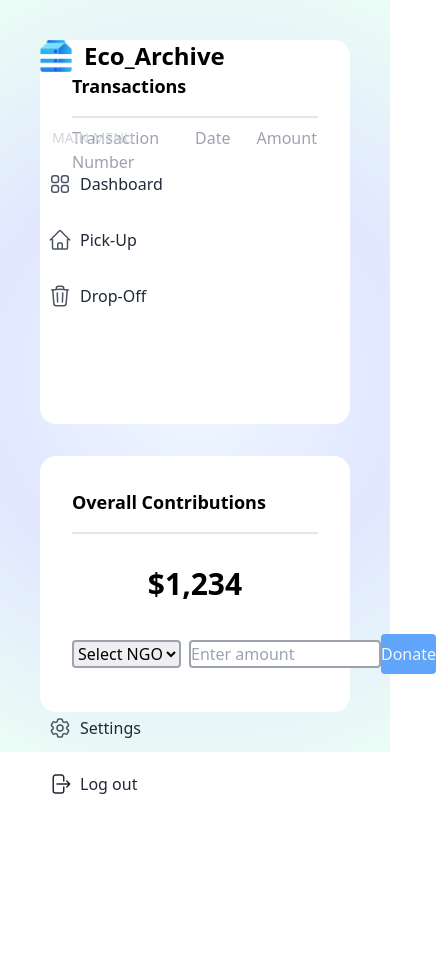
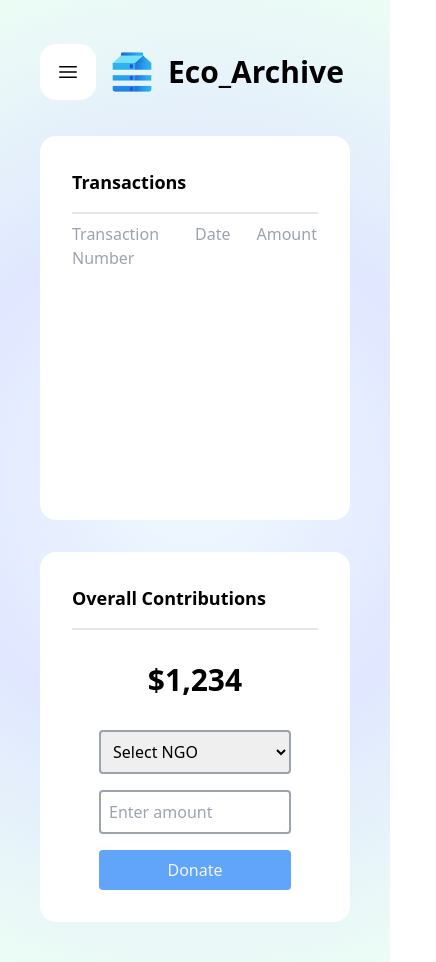
Before and after one commit to anthonyjdam/Eco_Archive, a React (Vite) app in the folder client/: page /customerDashboard in a window 390 px wide. Shown: the whole page, 436 px wide, since content can reach past the window. Before the commit the page ends 844 px from the top, so only its background shows below. Built offline with nearby package versions, Linux system fonts and the light colour scheme.

Commit message:
Responsive mobile customer screens

```diff
--- a/client/src/component/CustomerPages/CustomerDashboard.jsx
+++ b/client/src/component/CustomerPages/CustomerDashboard.jsx
@@ -1,11 +1,55 @@
-import React from "react";
+import React, { useState } from "react";
 import CustomerSidebar from "./CustomerSidebar";
+import logo from "../../newlogo.png";
+
+const hamburger = (
+  <svg
+    xmlns="http://www.w3.org/2000/svg"
+    fill="none"
+    viewBox="0 0 24 24"
+    strokeWidth={1.5}
+    stroke="currentColor"
+    className="w-6 h-6"
+  >
+    <path
+      strokeLinecap="round"
+      strokeLinejoin="round"
+      d="M3.75 6.75h16.5M3.75 12h16.5m-16.5 5.25h16.5"
+    />
+  </svg>
+);
+
+
 
 function CustomerDashboard() {
+  const [nav, setNav] = useState(false);
+
   return (
     <div>
-      <CustomerSidebar />
-      <div className="content md:ml-48 lg:ml-64 bg-[radial-gradient(circle_at_center,_var(--tw-gradient-stops))] from-sky-50 via-indigo-100 to-emerald-50 p-10">
+      <CustomerSidebar nav={nav} setNav={setNav}/>
+
+      {nav ? (
+        <div
+          className="bg-black/60 fixed w-full h-screen z-[5] top-0 left-0"
+          onClick={() => setNav(false)}
+        ></div>
+      ) : (
+        ""
+      )}
+
+      <div className="content flex flex-col gap-8 lg:ml-64 bg-[radial-gradient(circle_at_center,_var(--tw-gradient-stops))] from-sky-50 via-indigo-100 to-emerald-50 p-10 min-h-screen">
+        <div className="header flex items-center h-12 py-8 gap-4 lg:hidden ">
+          <button
+            className="bg-white rounded-2xl p-4 hover:scale-110 transition-transform"
+            onClick={() => {
+              setNav(true);
+            }}
+          >
+            {hamburger}
+          </button>
+          <img src={logo} className="h-auto w-6 xs:w-10" />
+          <h1 className="font-bold text-base xs:text-3xl">Eco_Archive</h1>
+        </div>
         <div className="transactions w-full h-96 bg-white rounded-2xl p-8">
           <div className="border-b-2 pb-4">
             <h3 className="text-lg font-bold">Transactions</h3>
@@ -18,18 +62,21 @@ function CustomerDashboard() {
           {/* TODO: GET request to get the lets say 3-5 most recent transactions */}
           {/* TODO: Figure out how to use Usecontext to set the current user */}
         </div>
-        <div className="contributions w-full h-64 bg-white rounded-2xl p-8 mt-8">
+        <div className="contributions w-full bg-white rounded-2xl p-8">
           <div className="border-b-2 pb-4">
             <h3 className="text-lg font-bold">Overall Contributions</h3>
           </div>
           <div className="text-center py-8 font-bold text-3xl">${"1,234"}</div>
-          <form className="flex items-center justify-evenly">
-            <select className="w-48 border-2 border-gray-400 rounded">
+          <form className="flex flex-col lg:flex-row items-center gap-4 justify-center">
+            <select className="w-48 border-2 border-gray-400 rounded p-2">
               <option className="text-gray-400">Select NGO</option>
               {/* TODO: GET request from the server to get the current NGO's */}
             </select>
             <div>
-              <input className="w-48 ml-2 border-2 border-gray-400 rounded" placeholder="Enter amount"></input>
+              <input
+                className="w-48 border-2 border-gray-400 rounded p-2"
+                placeholder="Enter amount"
+              ></input>
             </div>
             <button
               type="submit"
--- a/client/src/component/CustomerPages/CustomerSettings.jsx
+++ b/client/src/component/CustomerPages/CustomerSettings.jsx
@@ -1,13 +1,59 @@
-import React from 'react'
-import CustomerSidebar from './CustomerSidebar'
+import React, { useState } from "react";
+import CustomerSidebar from "./CustomerSidebar";
+import logo from "../../newlogo.png";
+
+const hamburger = (
+  <svg
+    xmlns="http://www.w3.org/2000/svg"
+    fill="none"
+    viewBox="0 0 24 24"
+    strokeWidth={1.5}
+    stroke="currentColor"
+    className="w-6 h-6"
+  >
+    <path
+      strokeLinecap="round"
+      strokeLinejoin="round"
+      d="M3.75 6.75h16.5M3.75 12h16.5m-16.5 5.25h16.5"
+    />
+  </svg>
+);
 
 function CustomerSettings() {
+
+  const [nav, setNav] = useState(false);
+
+
+
+
   return (
     <div>
-        <CustomerSidebar />
-        <div className="content md:ml-48 lg:ml-64 bg-[#f4f4f7] p-10">
-            CustomerSettings
+      <CustomerSidebar nav={nav} setNav={setNav} />
+
+      {nav ? (
+        <div
+          className="bg-black/60 fixed w-full h-screen z-[5] top-0 left-0"
+          onClick={() => setNav(false)}
+        ></div>
+      ) : (
+        ""
+      )}
+
+      <div className="content flex flex-col gap-8 lg:ml-64 bg-[radial-gradient(circle_at_center,_var(--tw-gradient-stops))] from-sky-50 via-indigo-100 to-emerald-50 p-10 min-h-screen">
+        <div className="header flex items-center h-12 py-8 gap-4 lg:hidden ">
+          <button
+            className="bg-white rounded-2xl p-4 hover:scale-110 transition-transform"
+            onClick={() => {
+              setNav(true);
+            }}
+          >
+            {hamburger}
+          </button>
+          <img src={logo} className="h-auto w-6 xs:w-10" />
+          <h1 className="font-bold text-base xs:text-3xl">Eco_Archive</h1>
         </div>
+        CustomerSettings
+      </div>
     </div>
   )
 }
--- a/client/src/component/CustomerPages/CustomerSidebar.jsx
+++ b/client/src/component/CustomerPages/CustomerSidebar.jsx
@@ -95,18 +95,40 @@ const logOut = (
   </svg>
 );
 
+const xmark = (
+  <svg
+    xmlns="http://www.w3.org/2000/svg"
+    fill="none"
+    viewBox="0 0 24 24"
+    strokeWidth={1.5}
+    stroke="currentColor"
+    className="w-6 h-6"
+  >
+    <path
+      strokeLinecap="round"
+      strokeLinejoin="round"
+      d="M6 18L18 6M6 6l12 12"
+    />
+  </svg>
+);
 
-
-function CustomerSidebar() {
-
+function CustomerSidebar({ nav, setNav }) {
   const { setCurrentUser } = useContext(userContext);
-
   return (
-    <div className="sidebar fixed h-screen md:visible md:w-48 lg:w-64 shrink-0 top-0 left-0 flex flex-col justify-between p-10">
+    <div
+      className={
+        nav
+          ? "fixed top-0 left-0 h-screen shrink-0 flex flex-col w-64 justify-between p-10 bg-white z-10"
+          : "hidden lg:fixed lg:top-0 lg:left-0 lg:h-screen lg:shrink-0 lg:flex lg:flex-col lg:w-64 lg:justify-between lg:p-10 lg:bg-white z-10"
+      }
+    >
       <div className="tophalf flex flex-col gap-14">
-        <div className="title flex items-center gap-3 flex-grow-0">
-          <img src={logo} className="h-auto w-8" />
-          <h2 className="font-bold text-2xl">Eco_Archive</h2>
+        <div className="flex flex-col gap-4">
+          <div className="lg:hidden flex justify-end" onClick={() => setNav(false)}>{xmark}</div>
+          <div className="title flex items-center gap-3 flex-grow-0">
+            <img src={logo} className="h-auto w-8" />
+            <h1 className="font-bold text-2xl">Eco_Archive</h1>
+          </div>
         </div>
         <nav className="flex flex-col gap-4">
           <h3 className="text-gray-300 text-left text-sm ml-3">MAIN MENU</h3>
--- a/client/src/component/CustomerPages/DropOff.jsx
+++ b/client/src/component/CustomerPages/DropOff.jsx
@@ -1,15 +1,60 @@
-import React from 'react'
-import CustomerSidebar from './CustomerSidebar'
+import React, { useState } from "react";
+import CustomerSidebar from "./CustomerSidebar";
+import logo from "../../newlogo.png";
+
+const hamburger = (
+  <svg
+    xmlns="http://www.w3.org/2000/svg"
+    fill="none"
+    viewBox="0 0 24 24"
+    strokeWidth={1.5}
+    stroke="currentColor"
+    className="w-6 h-6"
+  >
+    <path
+      strokeLinecap="round"
+      strokeLinejoin="round"
+      d="M3.75 6.75h16.5M3.75 12h16.5m-16.5 5.25h16.5"
+    />
+  </svg>
+);
 
 function DropOff() {
+
+  const [nav, setNav] = useState(false);
+
+
+
   return (
     <div>
-        <CustomerSidebar />
-        <div className="content md:ml-48 lg:ml-64 bg-[#f4f4f7] p-10">
-            DropOff
+      <CustomerSidebar nav={nav} setNav={setNav} />
+
+      {nav ? (
+        <div
+          className="bg-black/60 fixed w-full h-screen z-[5] top-0 left-0"
+          onClick={() => setNav(false)}
+        ></div>
+      ) : (
+        ""
+      )}
+
+      <div className="content flex flex-col gap-8 lg:ml-64 bg-[radial-gradient(circle_at_center,_var(--tw-gradient-stops))] from-sky-50 via-indigo-100 to-emerald-50 p-10 min-h-screen">
+        <div className="header flex items-center h-12 py-8 gap-4 lg:hidden ">
+          <button
+            className="bg-white rounded-2xl p-4 hover:scale-110 transition-transform"
+            onClick={() => {
+              setNav(true);
+            }}
+          >
+            {hamburger}
+          </button>
+          <img src={logo} className="h-auto w-6 xs:w-10" />
+          <h1 className="font-bold text-base xs:text-3xl">Eco_Archive</h1>
         </div>
+        DropOff
+      </div>
     </div>
-  )
+  );
 }
 
-export default DropOff
+export default DropOff;
--- a/client/src/component/CustomerPages/PickUp.jsx
+++ b/client/src/component/CustomerPages/PickUp.jsx
@@ -1,12 +1,53 @@
-import React from "react";
-import CustomerSidebar from './CustomerSidebar'
+import React, { useState } from "react";
+import CustomerSidebar from "./CustomerSidebar";
+import logo from "../../newlogo.png";
 
+const hamburger = (
+  <svg
+    xmlns="http://www.w3.org/2000/svg"
+    fill="none"
+    viewBox="0 0 24 24"
+    strokeWidth={1.5}
+    stroke="currentColor"
+    className="w-6 h-6"
+  >
+    <path
+      strokeLinecap="round"
+      strokeLinejoin="round"
+      d="M3.75 6.75h16.5M3.75 12h16.5m-16.5 5.25h16.5"
+    />
+  </svg>
+);
 
 function PickUp() {
+  const [nav, setNav] = useState(false);
+
   return (
     <div>
-      <CustomerSidebar />
-      <div className="content md:ml-48 lg:ml-64 bg-[#f4f4f7] p-10">
+      <CustomerSidebar nav={nav} setNav={setNav} />
+
+      {nav ? (
+        <div
+          className="bg-black/60 fixed w-full h-screen z-[5] top-0 left-0"
+          onClick={() => setNav(false)}
+        ></div>
+      ) : (
+        ""
+      )}
+
+      <div className="content flex flex-col gap-8 lg:ml-64 bg-[radial-gradient(circle_at_center,_var(--tw-gradient-stops))] from-sky-50 via-indigo-100 to-emerald-50 p-10 min-h-screen">
+        <div className="header flex items-center h-12 py-8 gap-4 lg:hidden ">
+          <button
+            className="bg-white rounded-2xl p-4 hover:scale-110 transition-transform"
+            onClick={() => {
+              setNav(true);
+            }}
+          >
+            {hamburger}
+          </button>
+          <img src={logo} className="h-auto w-6 xs:w-10" />
+          <h1 className="font-bold text-base xs:text-3xl">Eco_Archive</h1>
+        </div>
         Pickup
       </div>
     </div>
--- a/client/tailwind.config.cjs
+++ b/client/tailwind.config.cjs
@@ -1,3 +1,5 @@
+const defaultTheme = require('tailwindcss/defaultTheme')
+
 /** @type {import('tailwindcss').Config} */
 module.exports = {
   content: [
@@ -5,6 +7,10 @@ module.exports = {
     "./src/**/*.{js,ts,jsx,tsx}",
   ],
   theme: {
+    screens: {
+      'xs': '350px',
+      ...defaultTheme.screens,
+    },
     extend: {},
   },
   plugins: [],
```
